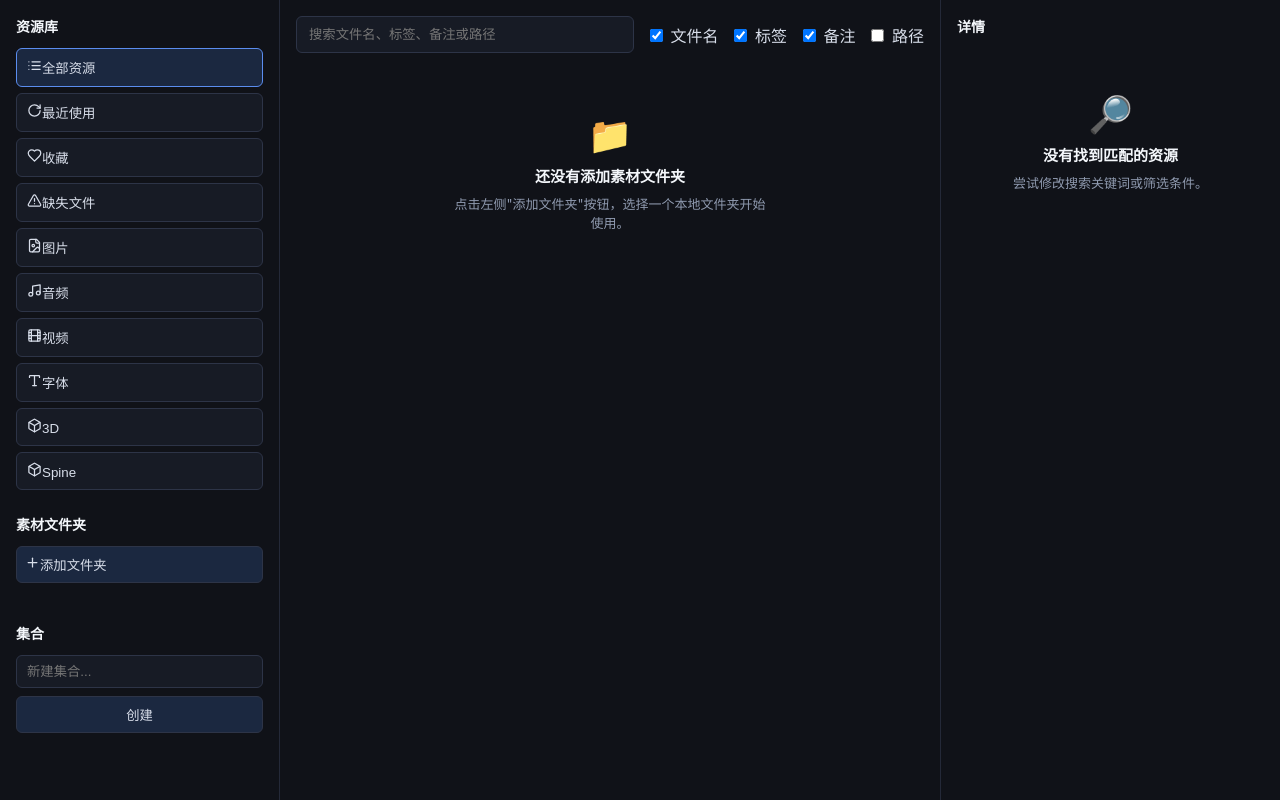
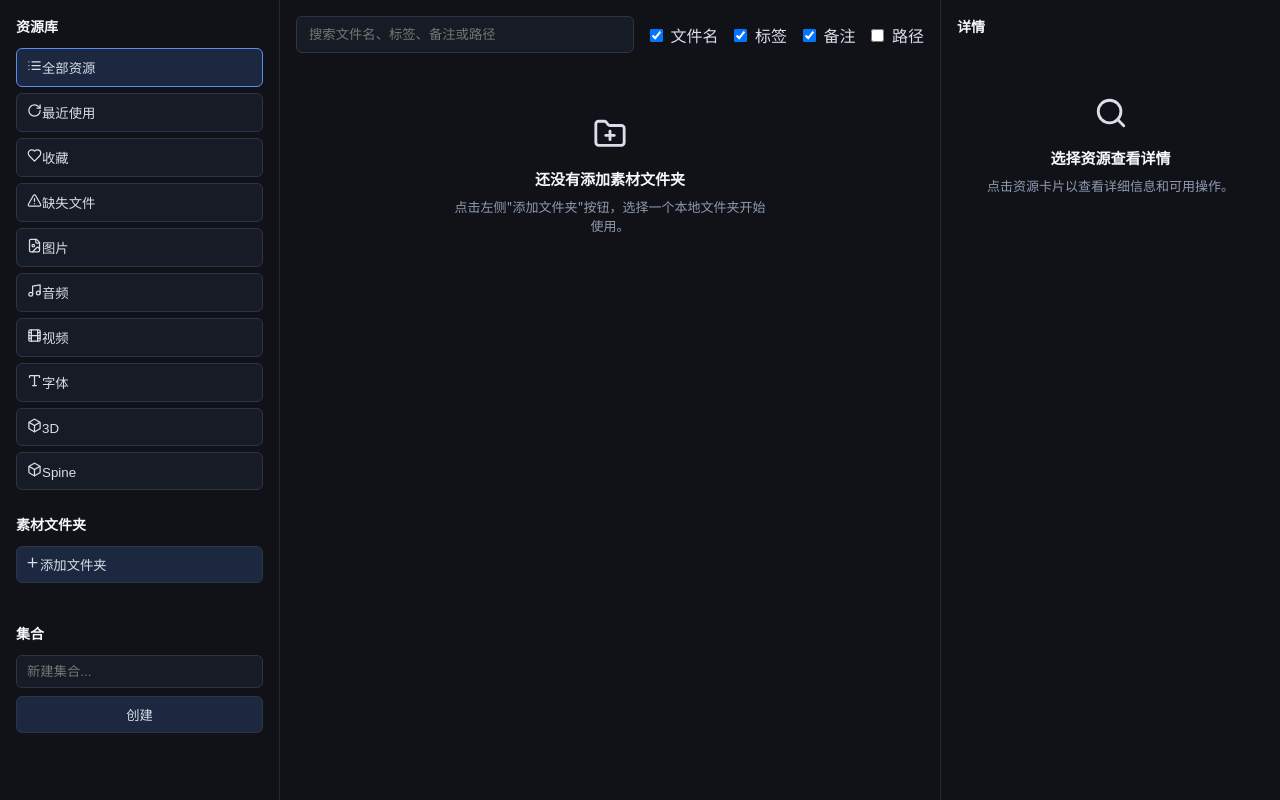
Before and after one commit to oklai999/GameResManager, a React (Vite) app: page / in a window 1280 px wide. Built offline with nearby package versions, Linux system fonts and the light colour scheme.

Commit message:
fix: add no-selection empty state and remove duplicate recent tag refresh
Co-Authored-By: Claude Opus 4.7 <noreply@anthropic.com>

```diff
--- a/src/App.tsx
+++ b/src/App.tsx
@@ -303,11 +303,10 @@ function AppInner() {
     try {
       await applyTagToAssets(tagName, assetIds);
       await loadData();
-      await loadRecentTags();
     } catch (e) {
       showError(e);
     }
-  }, [loadData, loadRecentTags, showError]);
+  }, [loadData, showError]);
 
   const handleCreateCollection = useCallback(async (name: string) => {
     try {
--- a/src/components/DetailsPanel.tsx
+++ b/src/components/DetailsPanel.tsx
@@ -97,7 +97,7 @@ export function DetailsPanel({
     return (
       <aside className="details-panel inspector-empty">
         <div className="panel-heading">详情</div>
-        <EmptyState variant="no-results" />
+        <EmptyState variant="no-selection" />
       </aside>
     );
   }
--- a/src/components/EmptyState.tsx
+++ b/src/components/EmptyState.tsx
@@ -1,5 +1,7 @@
+import { AlertTriangle, FolderPlus, Search, SearchX } from "lucide-react";
+
 type Props = {
-  variant: "no-folders" | "no-assets" | "no-results" | "file-missing";
+  variant: "no-folders" | "no-assets" | "no-results" | "no-selection" | "file-missing";
 };
 
 const content: Record<Props["variant"], { title: string; description: string }> = {
@@ -15,6 +17,10 @@ const content: Record<Props["variant"], { title: string; description: string }>
     title: "没有找到匹配的资源",
     description: "尝试修改搜索关键词或筛选条件。",
   },
+  "no-selection": {
+    title: "选择资源查看详情",
+    description: "点击资源卡片以查看详细信息和可用操作。",
+  },
   "file-missing": {
     title: "文件已缺失",
     description: "该资源文件在磁盘上已不存在。",
@@ -23,13 +29,18 @@ const content: Record<Props["variant"], { title: string; description: string }>
 
 export function EmptyState({ variant }: Props) {
   const { title, description } = content[variant];
+  const Icon =
+    variant === "no-folders"
+      ? FolderPlus
+      : variant === "no-assets"
+        ? Search
+        : variant === "file-missing"
+          ? AlertTriangle
+          : Search;
   return (
     <div className="empty-state">
       <div className="empty-state-icon">
-        {variant === "no-folders" && "📁"}
-        {variant === "no-assets" && "🔍"}
-        {variant === "no-results" && "🔎"}
-        {variant === "file-missing" && "⚠️"}
+        <Icon size={34} aria-hidden="true" />
       </div>
       <div className="empty-state-title">{title}</div>
       <div className="empty-state-desc">{description}</div>
```
